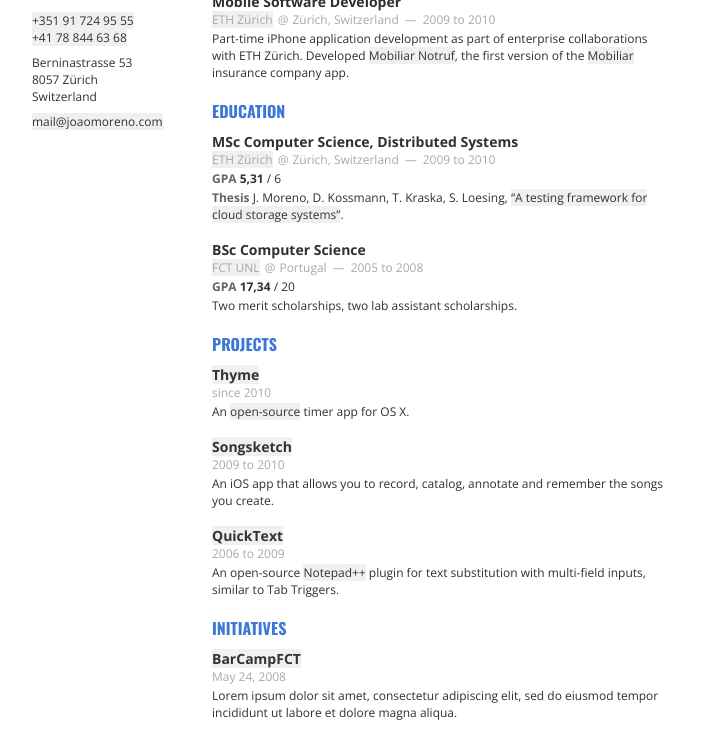
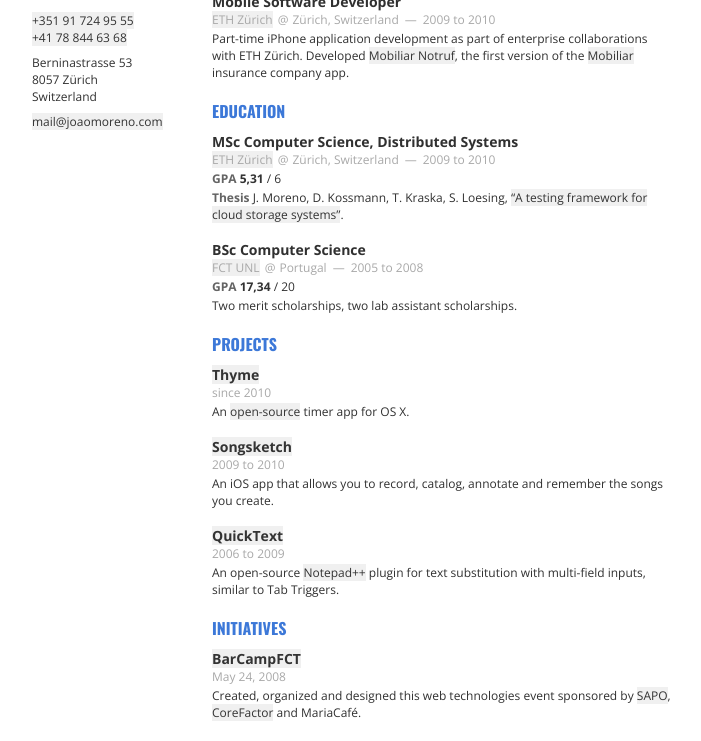
Before and after one commit to joaomoreno/resume, a plain HTML site: page index.html in a window 1280 px wide. Shown: the part 284-1025 px from the top of the page, without its empty margins (198-899 px from the left). Drawn offline with nearby package versions, Linux system fonts and the light colour scheme.

Commit message:
barcamp description

```diff
--- a/index.html
+++ b/index.html
@@ -141,7 +141,7 @@
 						<span><time>May 24, 2008</time></span>
 					</header>
 					<p>
-						Lorem ipsum dolor sit amet, consectetur adipiscing elit, sed do eiusmod tempor incididunt ut labore et dolore magna aliqua.
+						Created, organized and designed this web technologies event sponsored by <a href="http://www.sapo.pt/">SAPO</a>, <a href="http://corefactor.pt/">CoreFactor</a> and MariaCafé.
 					</p>
 				</article>
 			</section>
```
